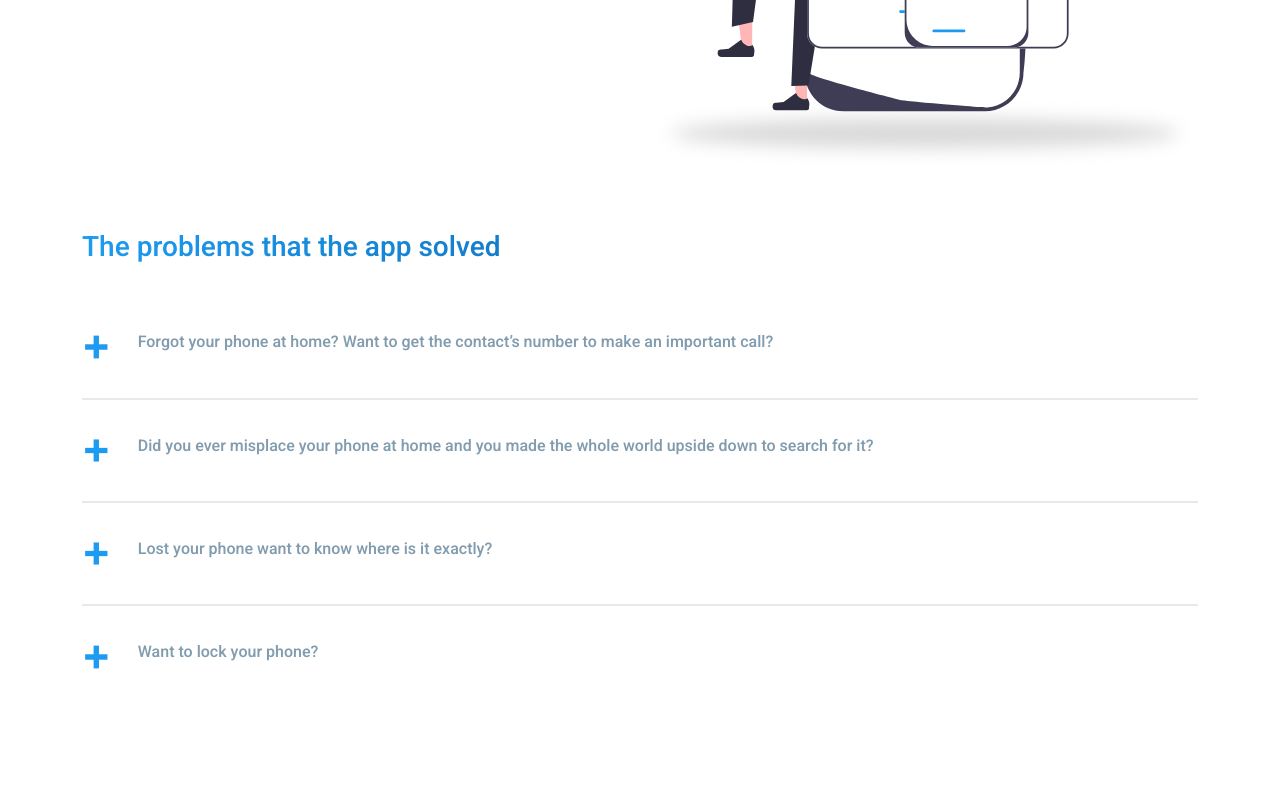
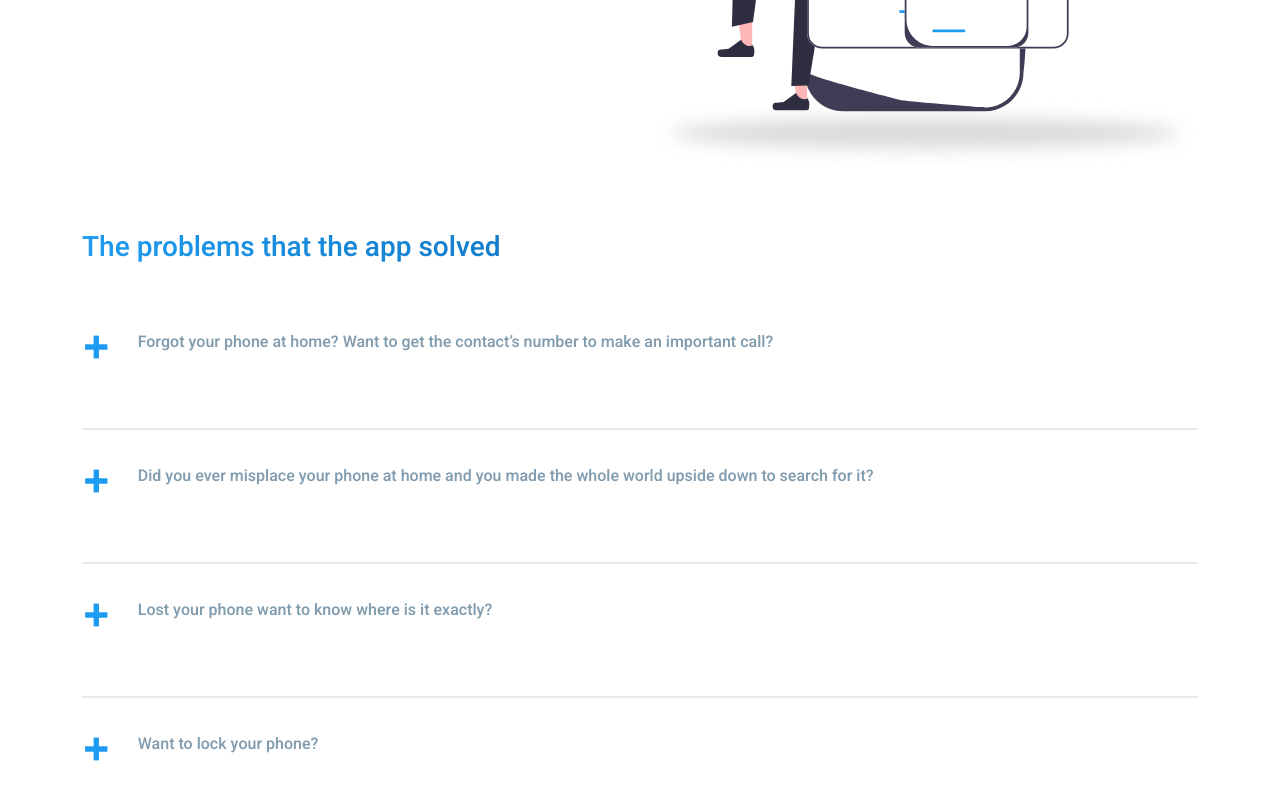
Before and after one commit to me33awy/phone-tracker-app, a React (Create React App) app: page / in a window 1280 px wide. Shown: the part 3752-4552 px from the top of the page. Before the commit the page ends 4460 px from the top, so only its background shows below. Built offline with nearby package versions, Linux system fonts and the light colour scheme.

Commit message:
Add assets/pdf

```diff
--- a/src/App.scss
+++ b/src/App.scss
@@ -114,7 +114,10 @@ $grid-breakpoints: (
   visibility: visible;
 }
 .pDisply {
-  display: block !important;
+  // display: block !important;
+  top: 0 !important;
+  margin-top: rem(8);
+  transform: translatey(0%) !important;
 }
 .op {
   opacity: 1 !important;
--- a/src/components/collapse/index.scss
+++ b/src/components/collapse/index.scss
@@ -6,6 +6,8 @@
     // margin-bottom: App.rem(17+17);
   }
   .collapse__grid {
+    position: relative;
+    overflow: hidden;
     display: grid;
     grid-template-columns: 5% 95%;
     // align-items: center;
@@ -20,6 +22,7 @@
   }
   .text {
     h5 {
+      // background-color: map-get(App.$colors, whiteColor);
       margin: 0 !important;
       transition: 0s !important;
       font-size: map-get(App.$font-sizes-mobile, h5);
@@ -29,8 +32,12 @@
     }
   }
   .pragraph__text {
-    display: none;
-    margin-top: App.rem(8);
+    position: relative;
+    top: -100%;
+    width: 100%;
+    transform: translatey(-100%);
+    // display: none;
+    // margin-top: App.rem(8);
     p {
       font-size: map-get(App.$font-sizes-mobile, h5);
       color: map-get(App.$colors, primary1);
--- a/src/index.css
+++ b/src/index.css
@@ -23,7 +23,7 @@
 
 html,
 body {
-  /* height: 10000000px; */
+  height: 10000000px;
   font-size: 100% !important;
   font-family: "Heebo" !important;
 }
```
Also changed, not shown: 1 other file (tests, documents, lock files or other folders).
